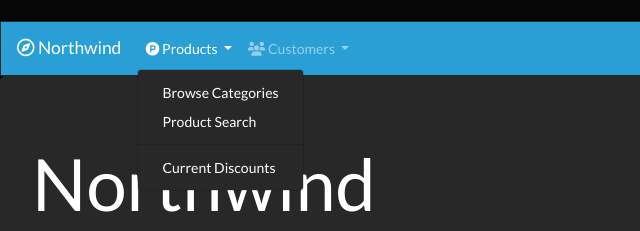
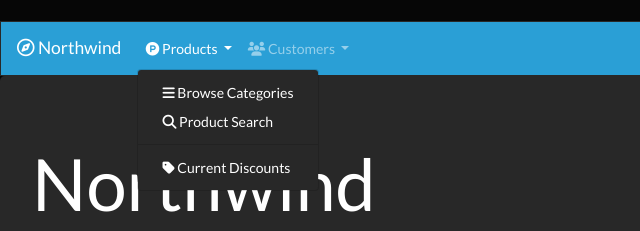
Before and after one commit to Ascend96/Bootstrap-bootswatch, a plain HTML site: page Bootstrap 01/index.html in a window 1280 px wide. Both pictures are taken after a click on the button "Products". Shown: the top 231 px of the page, 0-640 px from the left. Drawn offline with nearby package versions, Linux system fonts and the light colour scheme.

Commit message:
Added icons

```diff
--- a/Bootstrap 01/index.html
+++ b/Bootstrap 01/index.html
@@ -28,10 +28,10 @@
                         <i class="fab fa-product-hunt"></i> Products
                     </a>
                     <div class="dropdown-menu" aria-labelledby="productDropdown">
-                        <a class="dropdown-item" href="#">Browse Categories</a>
-                        <a class="dropdown-item" href="#">Product Search</a>
+                         <a class="dropdown-item" href="#"><i class="fas fa-bars"></i> Browse Categories</a>
+                         <a class="dropdown-item" href="#"><i class="fas fa-search"></i> Product Search</a>
                         <div class="dropdown-divider"></div>
-                        <a class="dropdown-item" href="#">Current Discounts</a>
+                         <a class="dropdown-item" href="#"><i class="fas fa-tag"></i> Current Discounts</a>
                     </div>
                 </li>
             </ul>
```
